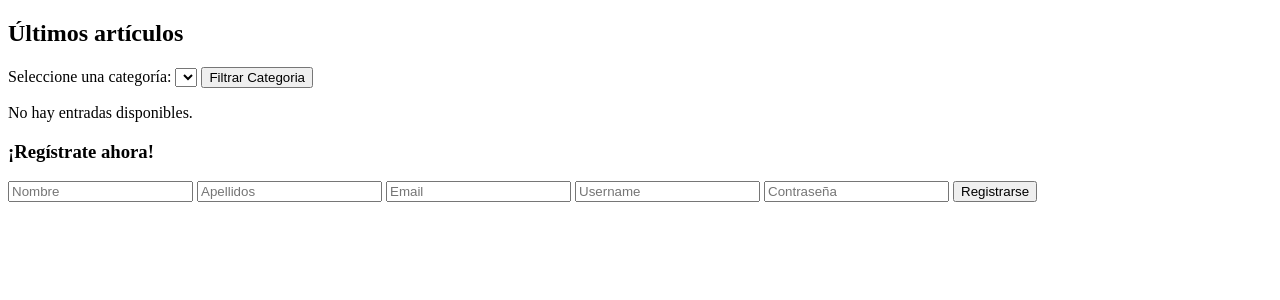
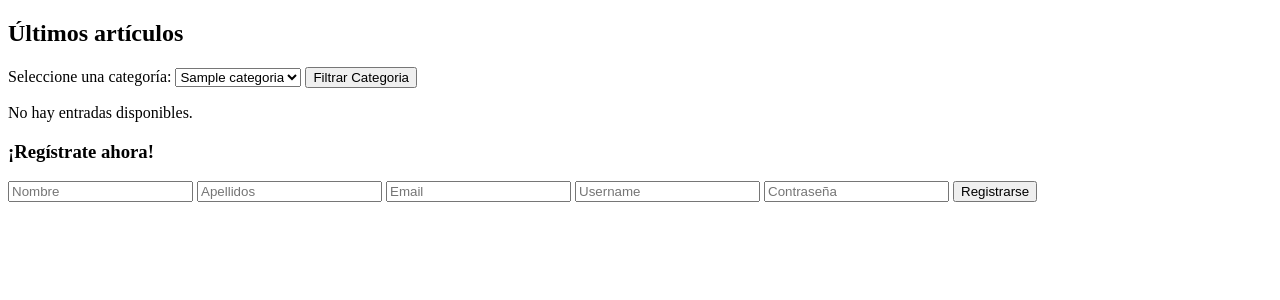
Before and after one commit to LuciaRol/blog_mvc, a PHP site: the page made by Views/Blog/mostrarBlog.php in a window 1280 px wide. Shown: the top 300 px of the page. Run offline with PHP 8.4, Linux system fonts and the light colour scheme; the template is opened without the code that fills it: most values are stand-ins (such as "Sample title", 1, 10 or a date in 2020); data that the repository does not hold is empty; some libraries are stand-ins or nearby versions.

Commit message:
filtro categorias

```diff
--- a/Views/Blog/mostrarBlog.php
+++ b/Views/Blog/mostrarBlog.php
@@ -31,17 +31,12 @@
 
             <form action="<?= BASE_URL ?>?controller=Blog&action=buscarPorCategoria" method="POST">
             <label for="categoria">Seleccione una categoría:</label>
-            <select id="categoria" name="categoria">
-                <?php
-                    // Extract unique categories from $entradas
-                    $categorias = array_unique(array_column($entradas, 'categoria'));
+                <select id="categoria" name="categoria">
+                    <?php foreach ($categorias as $categoria): ?>
+                        <option value="<?php echo htmlspecialchars($categoria['nombre'], ENT_QUOTES, 'UTF-8'); ?>"><?php echo htmlspecialchars($categoria['nombre'], ENT_QUOTES, 'UTF-8'); ?></option>
+                    <?php endforeach; ?>
+                </select>
 
-                    // Generate options for the dropdown
-                    foreach ($categorias as $categoria):
-                ?>
-                    <option value="<?php echo htmlspecialchars($categoria, ENT_QUOTES, 'UTF-8'); ?>"><?php echo htmlspecialchars($categoria, ENT_QUOTES, 'UTF-8'); ?></option>
-                <?php endforeach; ?>
-            </select>
              <button type="submit" class="search_button">Filtrar Categoria</button>
             </form>
 
```
Also changed, not shown: Controllers/BlogController.php (+6 -1 lines).
